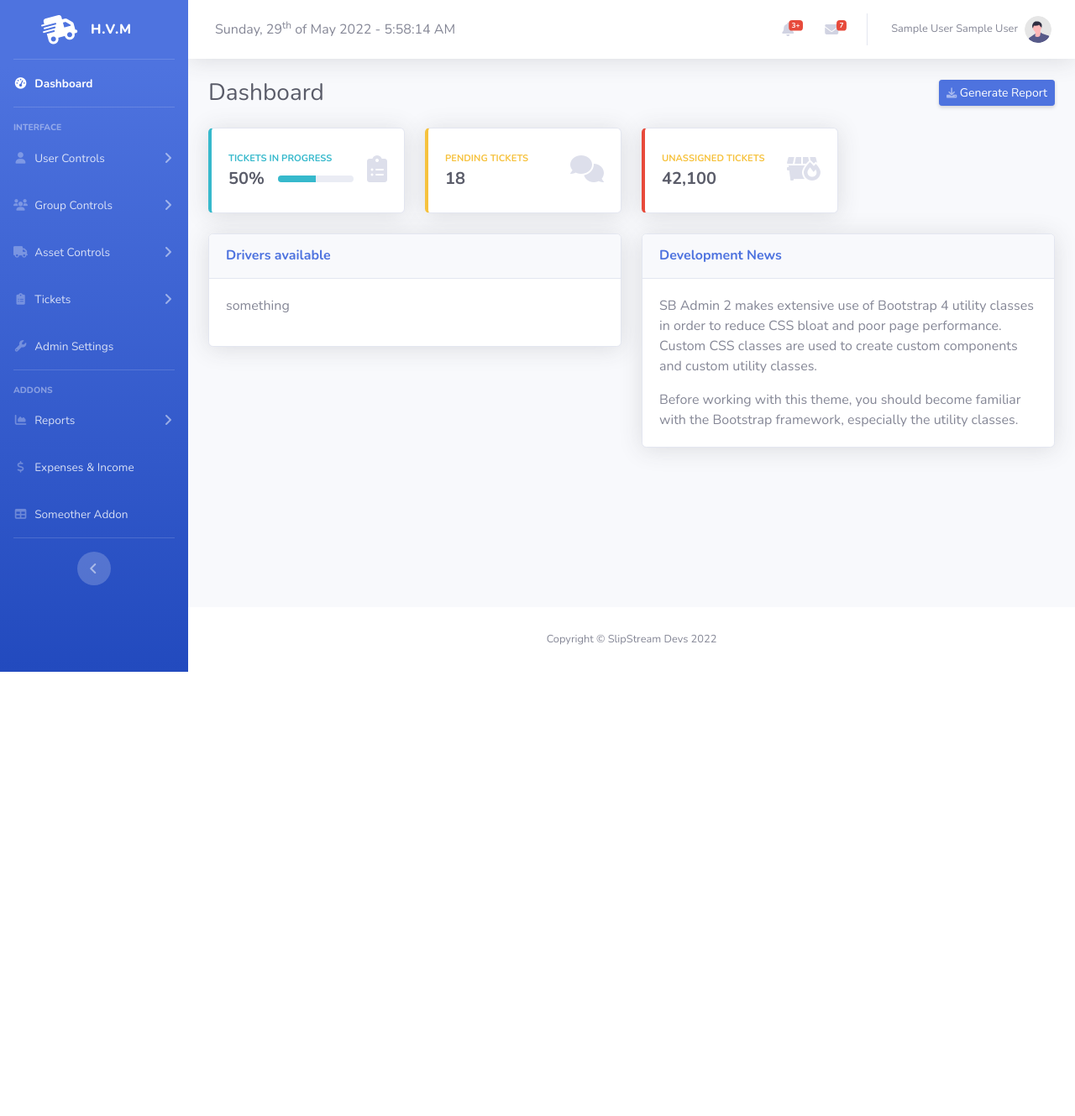
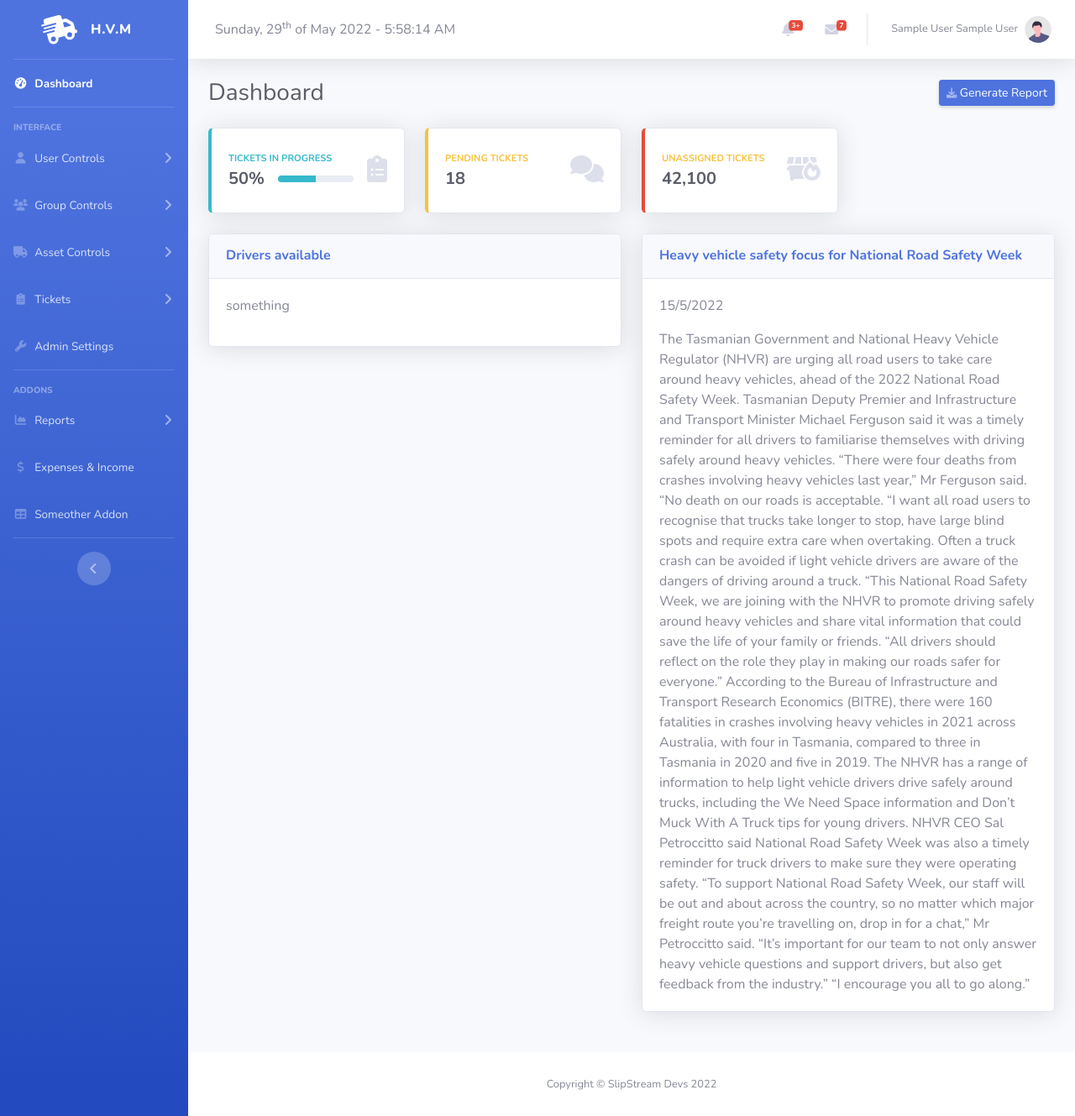
Before and after one commit to AdamM-AU/COSC2635-SlipstreamDevs, a PHP site: page /dashboard.php in a window 1280 px wide. Shown: the whole page at 84% size. Before the commit the page ends 800 px from the top, so only its background shows below. Run offline with PHP 8.4, Linux system fonts and the light colour scheme; the visitor is signed in with stand-in values (Sample User, id 1).

Commit message:
Update dashboard-home.php
news about NHV

```diff
--- a/Project Source Code/modules/dashboard-home.php
+++ b/Project Source Code/modules/dashboard-home.php
@@ -94,14 +94,33 @@
                             <!-- Approach -->
                             <div class="card shadow mb-4">
                                 <div class="card-header py-3">
-                                    <h6 class="m-0 font-weight-bold text-primary">Development News</h6>
+                                    <h6 class="m-0 font-weight-bold text-primary">Heavy vehicle safety focus for National Road Safety Week</h6>
                                 </div>
                                 <div class="card-body">
-                                    <p>SB Admin 2 makes extensive use of Bootstrap 4 utility classes in order to reduce
-                                        CSS bloat and poor page performance. Custom CSS classes are used to create
-                                        custom components and custom utility classes.</p>
-                                    <p class="mb-0">Before working with this theme, you should become familiar with the
-                                        Bootstrap framework, especially the utility classes.</p>
+                                    <p>15/5/2022</p>
+                                    <p class="mb-0">The Tasmanian Government and National Heavy Vehicle Regulator (NHVR) are urging all road users to take care around heavy vehicles, ahead of the 2022 National Road Safety Week.
+
+Tasmanian Deputy Premier and Infrastructure and Transport Minister Michael Ferguson said it was a timely reminder for all drivers to familiarise themselves with driving safely around heavy vehicles.
+
+“There were four deaths from crashes involving heavy vehicles last year,” Mr Ferguson said. “No death on our roads is acceptable.
+
+“I want all road users to recognise that trucks take longer to stop, have large blind spots and require extra care when overtaking. Often a truck crash can be avoided if light vehicle drivers are aware of the dangers of driving around a truck.
+
+“This National Road Safety Week, we are joining with the NHVR to promote driving safely around heavy vehicles and share vital information that could save the life of your family or friends.
+
+“All drivers should reflect on the role they play in making our roads safer for everyone.”
+
+According to the Bureau of Infrastructure and Transport Research Economics (BITRE), there were 160 fatalities in crashes involving heavy vehicles in 2021 across Australia, with four in Tasmania, compared to three in Tasmania in 2020 and five in 2019.
+
+The NHVR has a range of information to help light vehicle drivers drive safely around trucks, including the We Need Space information and Don’t Muck With A Truck tips for young drivers.
+
+NHVR CEO Sal Petroccitto said National Road Safety Week was also a timely reminder for truck drivers to make sure they were operating safety.
+
+“To support National Road Safety Week, our staff will be out and about across the country, so no matter which major freight route you’re travelling on, drop in for a chat,” Mr Petroccitto said.
+
+“It’s important for our team to not only answer heavy vehicle questions and support drivers, but also get feedback from the industry.”
+
+“I encourage you all to go along.”</p>
                                 </div>
                             </div>
 						</div>
```
